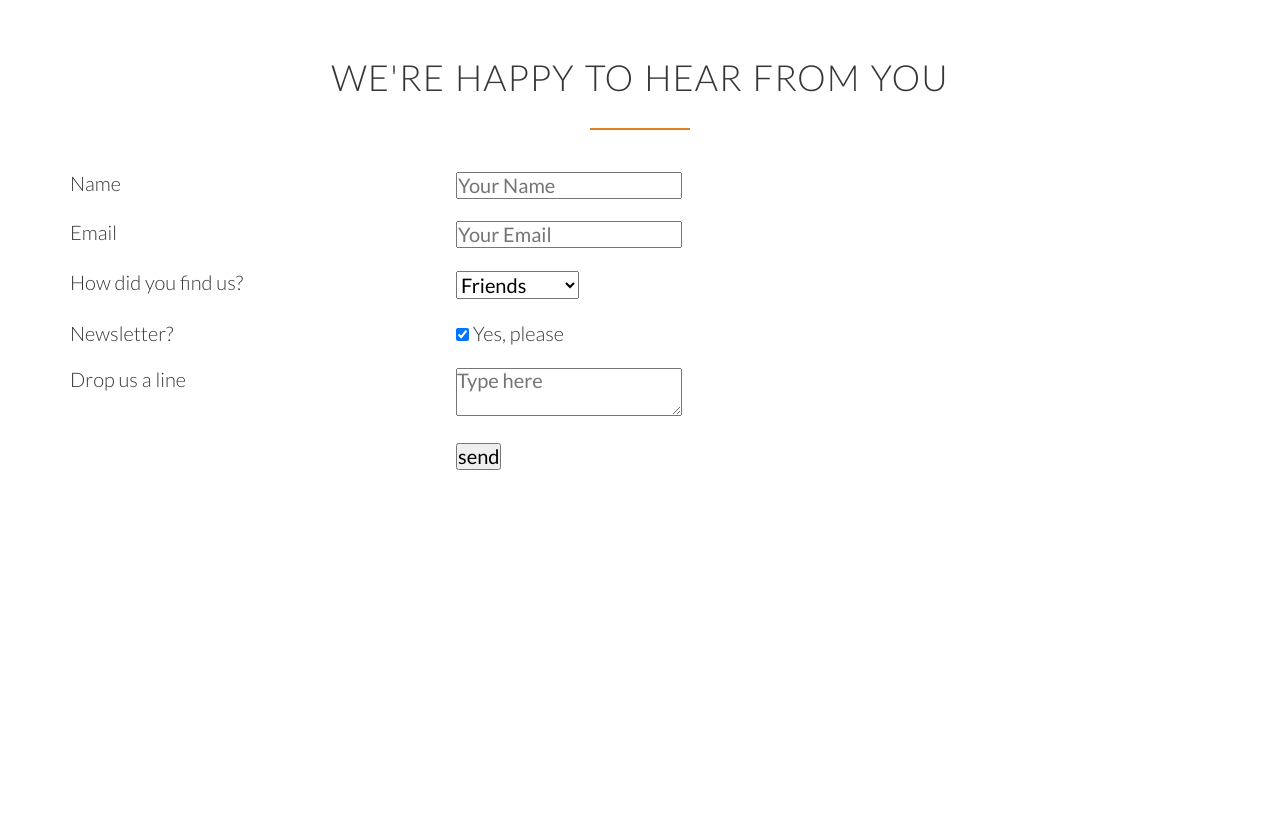
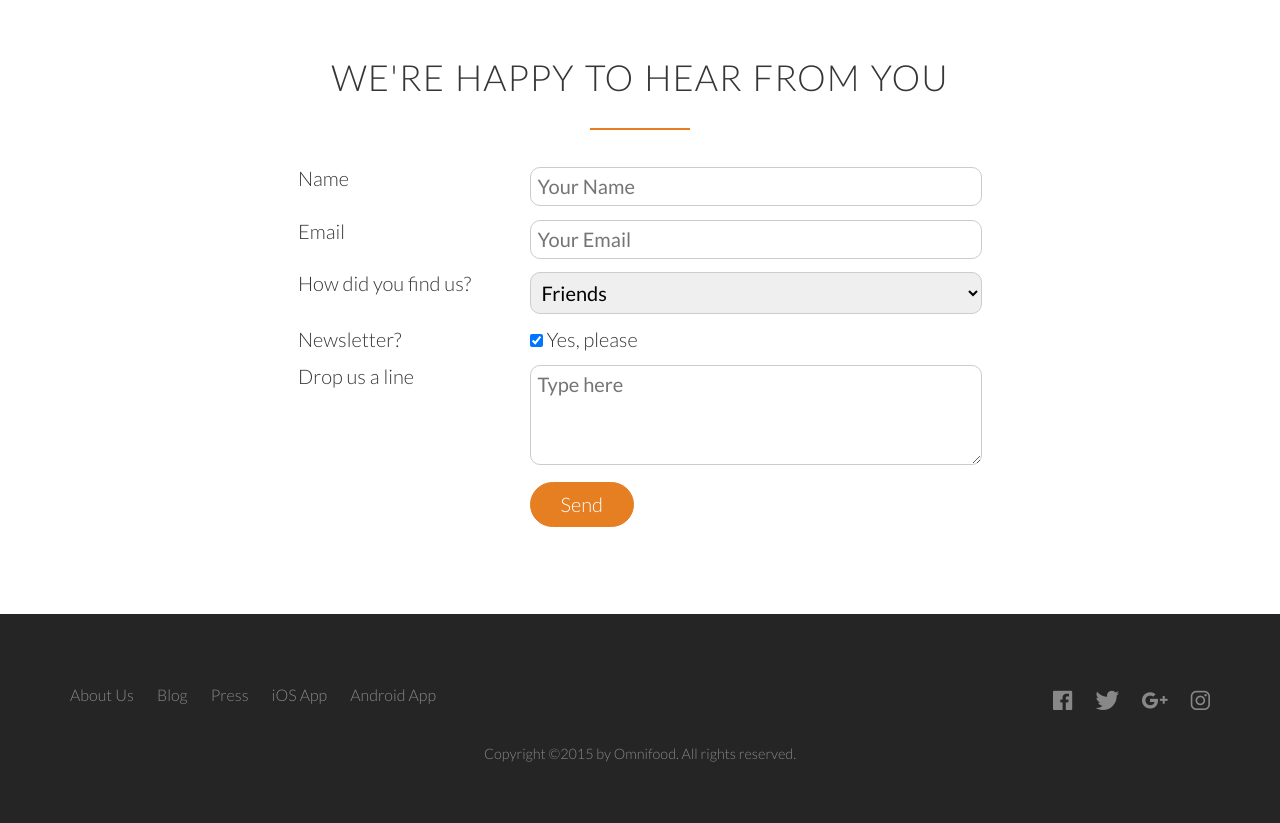
Before and after one commit to unmey08/Omnifood, a plain HTML site: page index.html in a window 1280 px wide. Shown: the part 4569-5392 px from the top of the page. Before the commit the page ends 5130 px from the top, so only its background shows below. Drawn offline with nearby package versions, Linux system fonts and the light colour scheme.

Commit message:
Added all sections

```diff
--- a/index.html
+++ b/index.html
@@ -348,39 +348,41 @@
                         <label>&nbsp;</label>
                     </div>
                     <div class="col span-2-of-3">
-                        <input type="submit" value="send">
+                        <input type="submit" value="Send">
                     </div>
                 </div>
             </form>
         </div>
     </section>
 
+    <footer>
+        <div class="row">
+            <div class="col span-1-of-2">
+                <ul class="footer-nav">
+                    <li><a href="#">About Us</a></li>
+                    <li><a href="#">Blog</a></li>
+                    <li><a href="#">Press</a></li>
+                    <li><a href="#">iOS App</a></li>
+                    <li><a href="#">Android App</a></li>
+                </ul>
+            </div>
+            <div class="col span-1-of-2">
+                <ul class="social-links">
+                    <li><a href="#"><i class="icon ion-logo-facebook"></i></a></li>
+                    <li><a href="#"><i class="icon ion-logo-twitter"></i></a></li>
+                    <li><a href="#"><i class="icon ion-logo-googleplus"></i></a></li>
+                    <li><a href="#"><i class="icon ion-logo-instagram"></i></a></li>
+                </ul>
+            </div>
+        </div>
+        <div class="row">
+            <p>
+                Copyright &copy;2015 by Omnifood. All rights reserved.
+            </p>
+        </div>
+    </footer>
+
     <script src="https://unpkg.com/ionicons@4.5.5/dist/ionicons.js"></script>
 
 </body>
 </html>
-
-
-<!--
-
-Fields to include:
-Name
-Email
-How did you find us?
-Newsletter
-Drop us a line
-
-Section 8: Footer
-Title: None
-
-Navigation:
-1. About us
-2. Blog
-3. Press
-4. iOS App
-5. Android App
-
-Also include links to facebook, twitter, google+ and Instagram accounts.
-
-
--->
--- a/resources/css/style.css
+++ b/resources/css/style.css
@@ -176,6 +176,10 @@ h3 {
 
 *------------------LINKS--------------------*/
 
+.ion-logo-twitter a:link, .ion-logo-twitter a:visited {
+    color: #e67e22;
+}
+
 a:hover, a:active {
     color: #e67e22;
     border-bottom: 1px solid transparent;
@@ -183,7 +187,7 @@ a:hover, a:active {
 
 /*------------------BUTTONS--------------------*/
 
-.btn:link,.btn:visited {
+.btn:link,.btn:visited,input[type=submit] {
     display: inline-block;
     padding: 10px 30px;
     font-weight: 300;
@@ -192,7 +196,7 @@ a:hover, a:active {
     transition: background-color 0.2s, border 0.2s, color 0.2s;
 }
 
-.btn-full:link, .btn-full:visited {
+.btn-full:link, .btn-full:visited,input[type=submit] {
     background-color: #e67e22;
     border: 1px solid #e67e22;
     color: #fff;
@@ -209,7 +213,9 @@ a:hover, a:active {
     background-color: #bf6516;
 }
 
-btn-full:hover, .btn-full:active {
+btn-full:hover, .btn-full:active,input[type=submit]:hover,
+input[type=submit]:active
+{
     border: 1px solid #bf6516;
 }
 
@@ -411,3 +417,103 @@ cite img {
 .plan ul li {
     padding: 5px 0;
 }
+
+/*------FORM------*/
+
+.contact-form {
+    width: 60%;
+    margin: 0 auto;
+}
+
+input[type=text], input[type=email],select, textarea {
+    width: 100%;
+    padding: 7px;
+    border-radius: 10px;
+    border: 1px solid #ccc;
+}
+
+textarea {
+    height: 100px;
+}
+
+input[type-checkbox] {
+    margin: 10px 5px 10px 0;
+}
+
+*:focus {
+    outline: none;
+}
+
+/*------FOOTER-------*/
+
+footer {
+    background-color: #262525;
+    font-size: 80%;
+    padding: 60px;
+}
+
+.footer-nav {
+    list-style: none;
+    float: left;
+}
+
+.social-links {
+    list-style: none;
+    float: right;
+}
+
+.footer-nav li,
+.social-links li {
+    display: inline-block;
+    margin-right: 20px;
+}
+
+.footer-nav li:last-child,.social-links li:last-child {
+    margin: 0;
+}
+
+.footer-nav li a:link, .footer-nav li a:visited,
+.social-links li a:link, .social-links li a:visited {
+    text-decoration: none;
+    border: 0;
+    color: #888;
+    transition: color 0.2s;
+}
+
+.footer-nav li a:hover, .footer-nav li a:active {
+    color: #ddd;
+}
+
+.social-links li a:link, .social-links li a:visited {
+    font-size: 160%;
+}
+
+.ion-logo-facebook:hover,
+.ion-logo-twitter:hover,
+.ion-logo-googleplus:hover,
+.ion-logo-instagram:hover {
+    transition: color 0.2s;
+}
+
+.ion-logo-facebook:hover {
+    color: #3b5998;
+}
+
+.ion-logo-twitter:hover {
+    color: #00aced;
+}
+
+.ion-logo-googleplus:hover {
+    color: #dd4b39;
+}
+
+.ion-logo-instagram:hover {
+    color: #517fa4;
+}
+
+footer p {
+    color: #888;
+    text-align: center;
+    font-size: 90%;
+    margin-top: 20px;
+}
```
